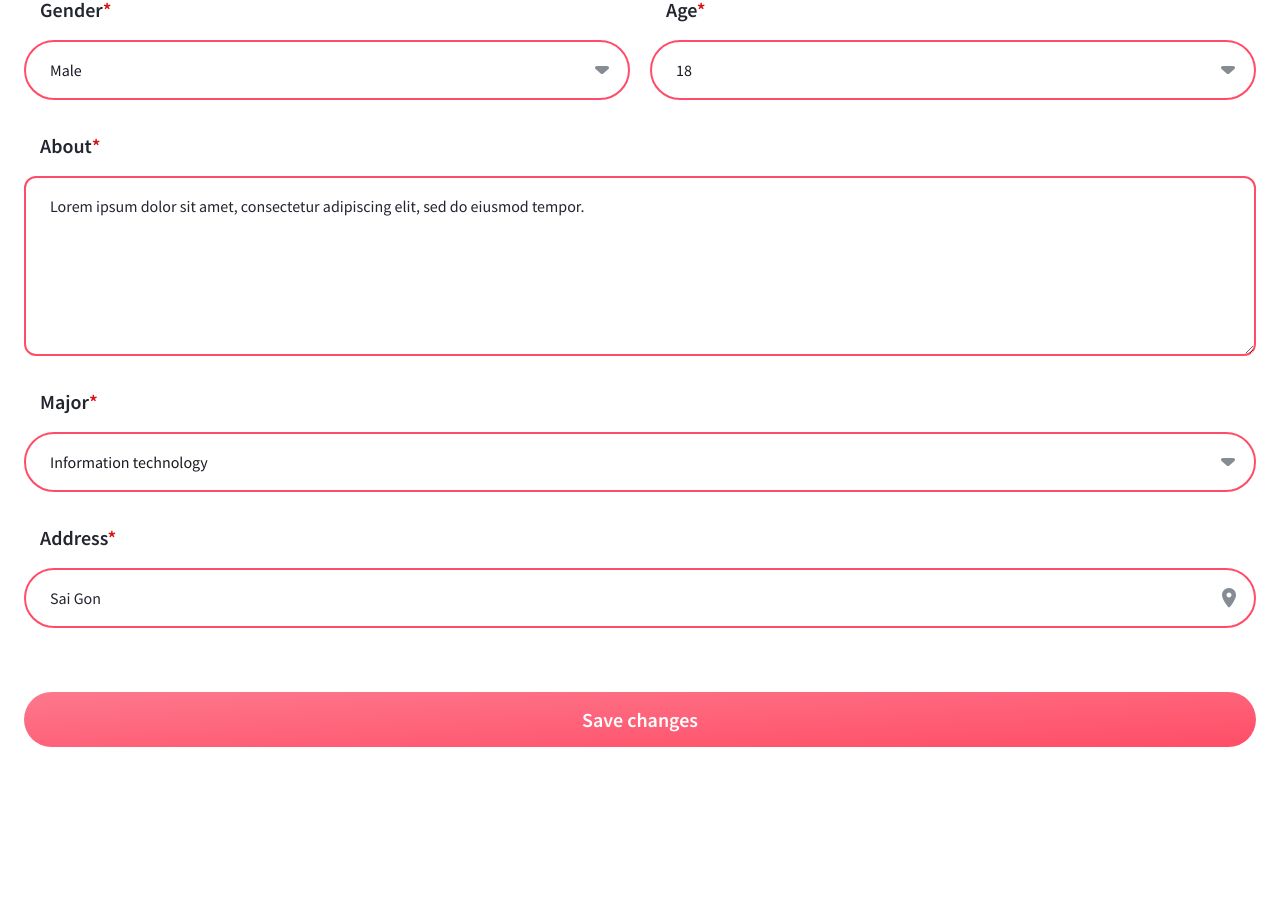
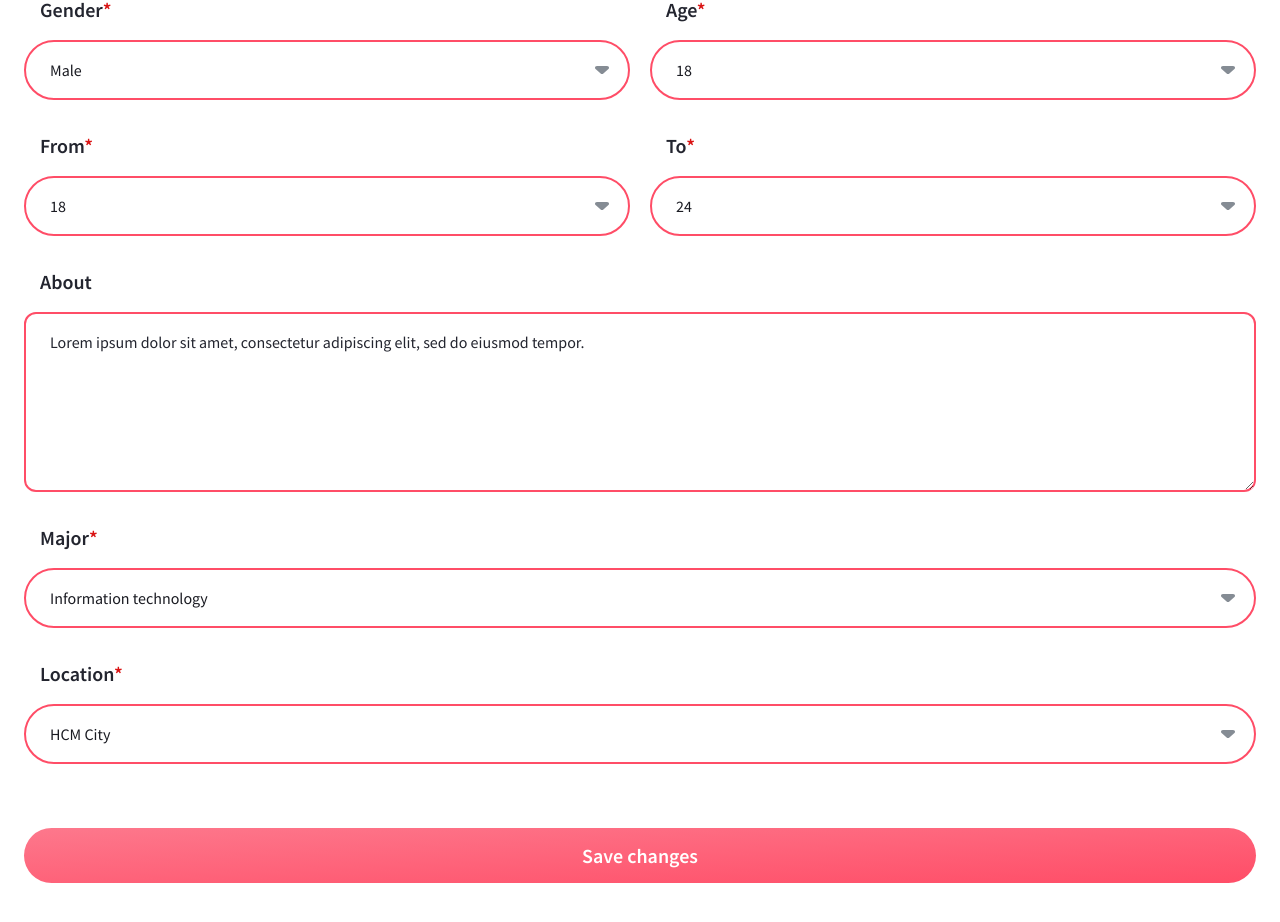
Before and after one commit to b1amage/further-web-front-end, a React (Create React App) app: page /profile/edit in a window 1280 px wide. Shown: the part 568-1490 px from the top of the page. Before the commit the page ends 1379 px from the top, so only its background shows below. Built offline with nearby package versions, Linux system fonts and the light colour scheme.

Commit message:
handle form

```diff
--- a/src/content/interests.js
+++ b/src/content/interests.js
@@ -1,19 +1,18 @@
 export const interestsList = [
-	{title: "🎮 Gaming", value:"Gaming"},
-	{title: "💃🏻 Dancing", value:"Dancing"},
-	{title: "🍃 Nature", value:"Nature"},
-	{title: "🎵 Music", value:"Music"},
-	{title: "🎬 Movie", value:"Movie"},
-	{title: "📸 Photography", value:"Photography"},
-	{title: "👗 Fashion", value:"Fashion"},
-	{title: "📚 Book", value:"Book"},
-	{title: "✍🏻 Writing", value:"Writing"},
-	{title: "⚽️ Football", value:"Football"},
-	{title: "💪 Gym & Fitness", value:"Gym & Fitness"},
-	{title: "🍔 Food & Drink", value:"Food & Drink"},
-	{title: "🎨 Painting", value:"Painting"},
-	{title: "🙂 People", value:"People"},
-	{title: "🐼 Animals", value:"Animals"},
-	{title: "🌇 Travel & Places", value:"Travel & Places"},
-
+	{ title: "🎮 Gaming", value: "Gaming" },
+	{ title: "💃🏻 Dancing", value: "Dancing" },
+	{ title: "🍃 Nature", value: "Nature" },
+	{ title: "🎵 Music", value: "Music" },
+	{ title: "🎬 Movie", value: "Movie" },
+	{ title: "📸 Photography", value: "Photography" },
+	{ title: "👗 Fashion", value: "Fashion" },
+	{ title: "📚 Book", value: "Book" },
+	{ title: "✍🏻 Writing", value: "Writing" },
+	{ title: "⚽️ Football", value: "Football" },
+	{ title: "💪 Gym & Fitness", value: "Fitness" },
+	{ title: "🍔 Food & Drink", value: "Cuisine" },
+	{ title: "🎨 Painting", value: "Painting" },
+	{ title: "🙂 People", value: "People" },
+	{ title: "🐼 Animals", value: "Animals" },
+	{ title: "🌇 Travel & Places", value: "Travel" },
 ];
--- a/src/utilities/Select.js
+++ b/src/utilities/Select.js
@@ -25,7 +25,7 @@ const Select = ({ options, label, required, fluid, value, onChange, err }) => {
 							<option
 								value={item}
 								key={item}
-								className="appearance-none "
+								className="appearance-none"
 							>
 								{item}
 							</option>
--- a/src/utilities/TextArea.js
+++ b/src/utilities/TextArea.js
@@ -1,14 +1,17 @@
 import React from "react";
 import useViewport from "../hooks/useViewport";
 import Label from "./Label";
+import error from "../assets/svg/error.svg";
 
-const TextArea = ({ label, placeholder, required }) => {
+const TextArea = ({ label, placeholder, required, value, onChange, err }) => {
 	const viewport = useViewport();
 
 	return (
 		<div className="flex flex-col space-y-2 lg:space-y-4">
 			<Label label={label} required={required} />
 			<textarea
+				value={value}
+				onChange={onChange}
 				name={label}
 				id={label}
 				cols="30"
@@ -16,6 +19,15 @@ const TextArea = ({ label, placeholder, required }) => {
 				placeholder={placeholder}
 				className="w-full px-4 py-2 duration-300 bg-transparent border-2 outline-none transteition-all md:text-base md:px-6 md:py-4 focus:border-secondary placeholder:text-dark-1 placeholder:dark:text-white rounded-xl border-primary-100"
 			></textarea>
+
+			{err && (
+				<div className="flex items-center gap-4 p-4 text-red-600 bg-red-100 rounded-full">
+					<div>
+						<img src={error} alt="" />
+					</div>
+					<h3>{err}</h3>
+				</div>
+			)}
 		</div>
 	);
 };
--- a/src/views/EditPage.js
+++ b/src/views/EditPage.js
@@ -3,7 +3,6 @@ import Header from "../components/header/Header";
 import Input from "../utilities/Input";
 import mail from "../assets/svg/mail.svg";
 import phone from "../assets/svg/phone.svg";
-import pin from "../assets/svg/pin.svg";
 import Button from "../utilities/Button";
 import TextArea from "../utilities/TextArea";
 import Select from "../utilities/Select";
@@ -12,24 +11,68 @@ import genders from "../content/genders";
 import majors from "../content/majors";
 import { useNavigate } from "react-router-dom";
 
+import { useFormik } from "formik";
+import * as Yup from "yup";
+import locations from "../content/locations";
+
 const EditPage = () => {
 	const navigate = useNavigate();
+
+	const formik = useFormik({
+		initialValues: {
+			name: "",
+			email: "",
+			phone: "",
+			gender: "",
+			age: 18,
+			from: 18,
+			to: 24,
+			about: "",
+			major: "",
+			location: "",
+		},
+		validationSchema: Yup.object({
+			name: Yup.string().required("Please fill in this field!"),
+			email: Yup.string()
+				.required("Please fill in this field!")
+				.matches(
+					/^[\w-.]+@([\w-]+\.)+[\w-]{2,4}$/,
+					"Please enter a valid email address!"
+				),
+			phone: Yup.string()
+				.required("Please fill in this field!")
+				.matches(
+					/^(0?)(3[2-9]|5[6|8|9]|7[0|6-9]|8[0-6|8|9]|9[0-4|6-9])[0-9]{7}$/,
+					"Please enter a valid phone number"
+				),
+			gender: Yup.string().required("Please select an option!"),
+			age: Yup.string().required("Please select an option!"),
+			from: Yup.string().required("Please select an option!"),
+			to: Yup.string().required("Please select an option!"),
+			major: Yup.string().required("Please select an option!"),
+			location: Yup.string().required("Please select an option!"),
+		}),
+		onSubmit: (values) => {
+			console.log(values);
+			navigate("/profile");
+		},
+	});
 
 	return (
 		<div className="page-container">
 			<Header title="Edit profile" />
 
 			<form
-				onSubmit={(e) => {
-					e.preventDefault();
-					navigate("/profile");
-				}}
+				onSubmit={formik.handleSubmit}
 				className="flex flex-col gap-5 my-10 lg:gap-8"
 			>
 				<Input
 					placeholder="Kyle Nguyen"
 					required={true}
-					label="full name"
+					label="name"
+					value={formik.values.name}
+					onChange={formik.handleChange}
+					err={formik.errors.name}
 				/>
 
 				<Input
@@ -37,6 +80,9 @@ const EditPage = () => {
 					required={true}
 					label="email"
 					icon={mail}
+					value={formik.values.email}
+					onChange={formik.handleChange}
+					err={formik.errors.email}
 				/>
 
 				<Input
@@ -44,26 +90,75 @@ const EditPage = () => {
 					required={true}
 					label="phone"
 					icon={phone}
+					value={formik.values.phone}
+					onChange={formik.handleChange}
+					err={formik.errors.phone}
 				/>
 
 				<div className="flex items-center gap-5">
-					<Select required={true} label="gender" options={genders} />
-					<Select required={true} label="age" options={ages} />
+					<Select
+						required={true}
+						label="gender"
+						options={genders}
+						value={formik.values.gender}
+						onChange={formik.handleChange}
+						err={formik.errors.gender}
+					/>
+					<Select
+						required={true}
+						label="age"
+						options={ages}
+						value={formik.values.age}
+						onChange={formik.handleChange}
+						err={formik.errors.age}
+					/>
+				</div>
+
+				<div className="flex items-center gap-5">
+					<Select
+						required={true}
+						label="from"
+						options={ages}
+						value={formik.values.from}
+						onChange={formik.handleChange}
+						err={formik.errors.from}
+					/>
+					<Select
+						required={true}
+						label="to"
+						options={ages}
+						value={formik.values.to}
+						onChange={formik.handleChange}
+						err={formik.errors.to}
+					/>
 				</div>
 
 				<TextArea
 					placeholder="Lorem ipsum dolor sit amet, consectetur adipiscing elit, sed do eiusmod tempor."
-					required={true}
 					label="about"
+					value={formik.values.about}
+					onChange={formik.handleChange}
+					err={formik.errors.about}
 				/>
 
-				<Select required={true} label="major" options={majors} fluid />
+				<Select
+					required={true}
+					label="major"
+					options={majors}
+					fluid
+					value={formik.values.major}
+					onChange={formik.handleChange}
+					err={formik.errors.major}
+				/>
 
-				<Input
-					placeholder="Sai Gon"
+				<Select
 					required={true}
-					label="address"
-					icon={pin}
+					label="location"
+					options={locations}
+					fluid
+					value={formik.values.location}
+					onChange={formik.handleChange}
+					err={formik.errors.location}
 				/>
 
 				<Button primary type="submit" className="mt-8">
--- a/src/views/SelectInterest.js
+++ b/src/views/SelectInterest.js
@@ -11,7 +11,7 @@ export const SelectInterest = () => {
 
 	const [selectedInterests, setSelectedInterests] = useState([]);
 
-  const [selectedValue, setSelectedValue] = useState([])
+	const [selectedValue, setSelectedValue] = useState([]);
 
 	const [error, setError] = useState("");
 
@@ -21,32 +21,27 @@ export const SelectInterest = () => {
 		const { name, value } = e.target;
 		const selectedItem = {
 			title: name,
-		value: value
-	}
+			value: value,
+		};
 
 		if (selectedInterests.length === 0) {
-      setSelectedInterests((prev) => [
-        ...prev,
-        selectedItem,
-      ]);
+			setSelectedInterests((prev) => [...prev, selectedItem]);
 			setInterests(interests.filter((item) => item.value !== value));
-	  setSelectedValue(prev => [...prev, value])
+			setSelectedValue((prev) => [...prev, value]);
 		} else {
-      if (
-        selectedInterests.includes(selectedItem)
-      ) {
+			if (selectedInterests.includes(selectedItem)) {
 				setSelectedInterests(
-          selectedInterests.filter((item) => item.value !== selectedItem.value)
+					selectedInterests.filter(
+						(item) => item.value !== selectedItem.value
+					)
 				);
-		setSelectedValue(selectedValue.filter(val => val !== selectedItem.value))
-
+				setSelectedValue(
+					selectedValue.filter((val) => val !== selectedItem.value)
+				);
 			} else {
-        setSelectedInterests((prev) => [
-          ...prev,
-          selectedItem,
-        ]);
+				setSelectedInterests((prev) => [...prev, selectedItem]);
 				setInterests(interests.filter((item) => item.value !== value));
-		setSelectedValue(prev => [...prev, selectedItem.value])
+				setSelectedValue((prev) => [...prev, selectedItem.value]);
 			}
 		}
 	};
@@ -55,11 +50,13 @@ export const SelectInterest = () => {
 		const { name, value } = e.target;
 		const selectedItem = {
 			title: name,
-		value: value
-	}
-    setSelectedInterests(selectedInterests.filter((item) => item.value !== value));
+			value: value,
+		};
+		setSelectedInterests(
+			selectedInterests.filter((item) => item.value !== value)
+		);
 		setInterests((prev) => [...prev, selectedItem]);
-	setSelectedValue(selectedValue.filter(val => val !== value))
+		setSelectedValue(selectedValue.filter((val) => val !== value));
 	};
 
 	const handleSubmit = (e) => {
@@ -67,7 +64,11 @@ export const SelectInterest = () => {
 		// console.log(selectedInterests)
 		if (selectedInterests.length >= 3) {
 			console.log(selectedInterests);
-      localStorage.setItem("hobbies", JSON.stringify(selectedValue));
+			const data = selectedInterests.map((item) => item.value);
+			localStorage.setItem("hobbies", JSON.stringify(data));
+
+			console.log(data);
+
 			navigate("/setup/ideal_match");
 		} else {
 			setError("* Please select at least 3 hobbies");
```
Lines whose indentation alone changed are shown as unchanged.
